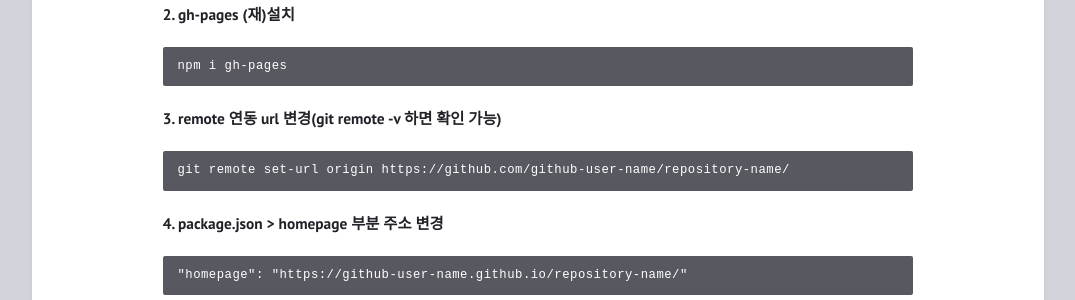
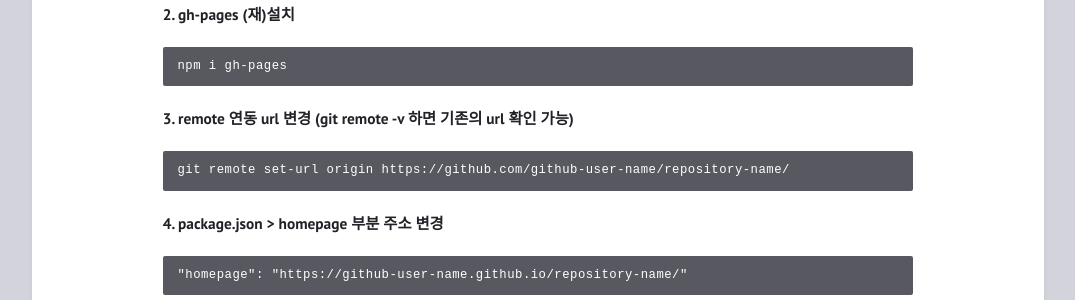
Before and after one commit to feb-dain/feb-dain.github.io, a Jekyll site: the page built from _posts/2022-10-05-errors-when-deploying-my-first-react-project.md, in a window 1280 px wide and 900 px high, scrolled down 1171 px. Shown: the part 152-452 px from the top of the window, without its empty margins (102-1177 px from the left). Built offline with Jekyll 4.4.1, drawn with Linux system fonts in a browser that asks for light colours; comment, search, counter and statistics services are not loaded.

Commit message:
Update 2022-10-05-errors-when-deploying-my-first-react-project.md

````diff
--- a/_posts/2022-10-05-errors-when-deploying-my-first-react-project.md
+++ b/_posts/2022-10-05-errors-when-deploying-my-first-react-project.md
@@ -75,7 +75,7 @@
 npm i gh-pages
 ```
 
-#### 3. remote 연동 url 변경(git remote -v 하면 확인 가능)
+#### 3. remote 연동 url 변경 (git remote -v 하면 기존의 url 확인 가능)
 
 ```
 git remote set-url origin https://github.com/github-user-name/repository-name/
````
